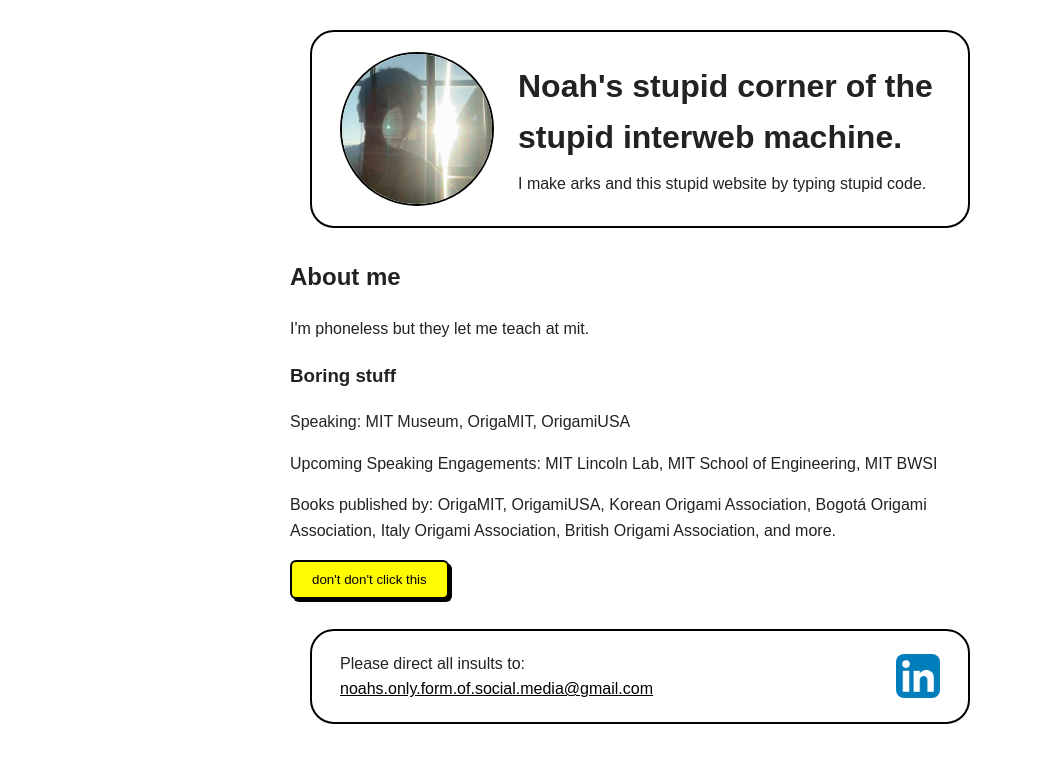
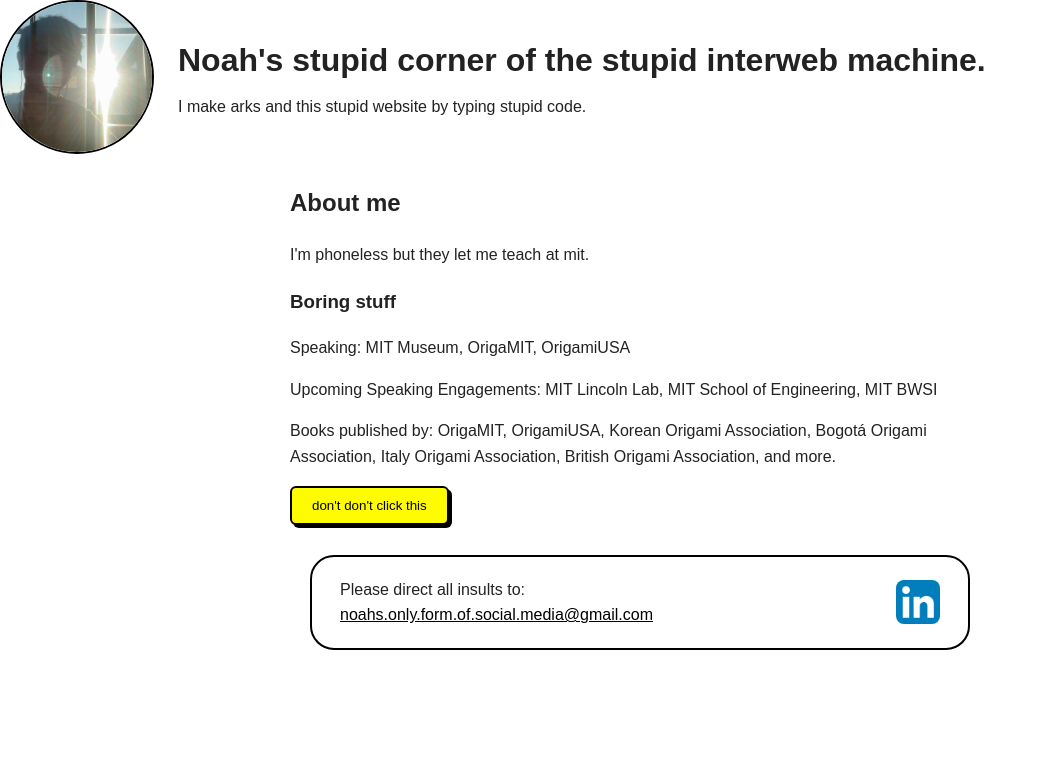
Before and after one commit to thermodynamically-beaverable/my-site, a plain HTML site: page index.html in a window 1280 px wide. Shown: the whole page, without its empty margins (0-1047 px from the left). Drawn offline with Linux system fonts and the light colour scheme; files whose address does not match are found by name; a web font is replaced by a local one.

Commit message:
Add files via upload

```diff
--- a/style.css
+++ b/style.css
@@ -16,12 +16,7 @@ img {
 }
 
 header {
-  box-sizing: border-box;
-  width: min(660px, calc(100% - 40px));
-  margin: 30px auto;
-  padding: 20px 28px;
-  border: 2px solid black;
-  border-radius: 24px;
+
   display: flex;
   align-items: center;
   gap: 24px;
```
